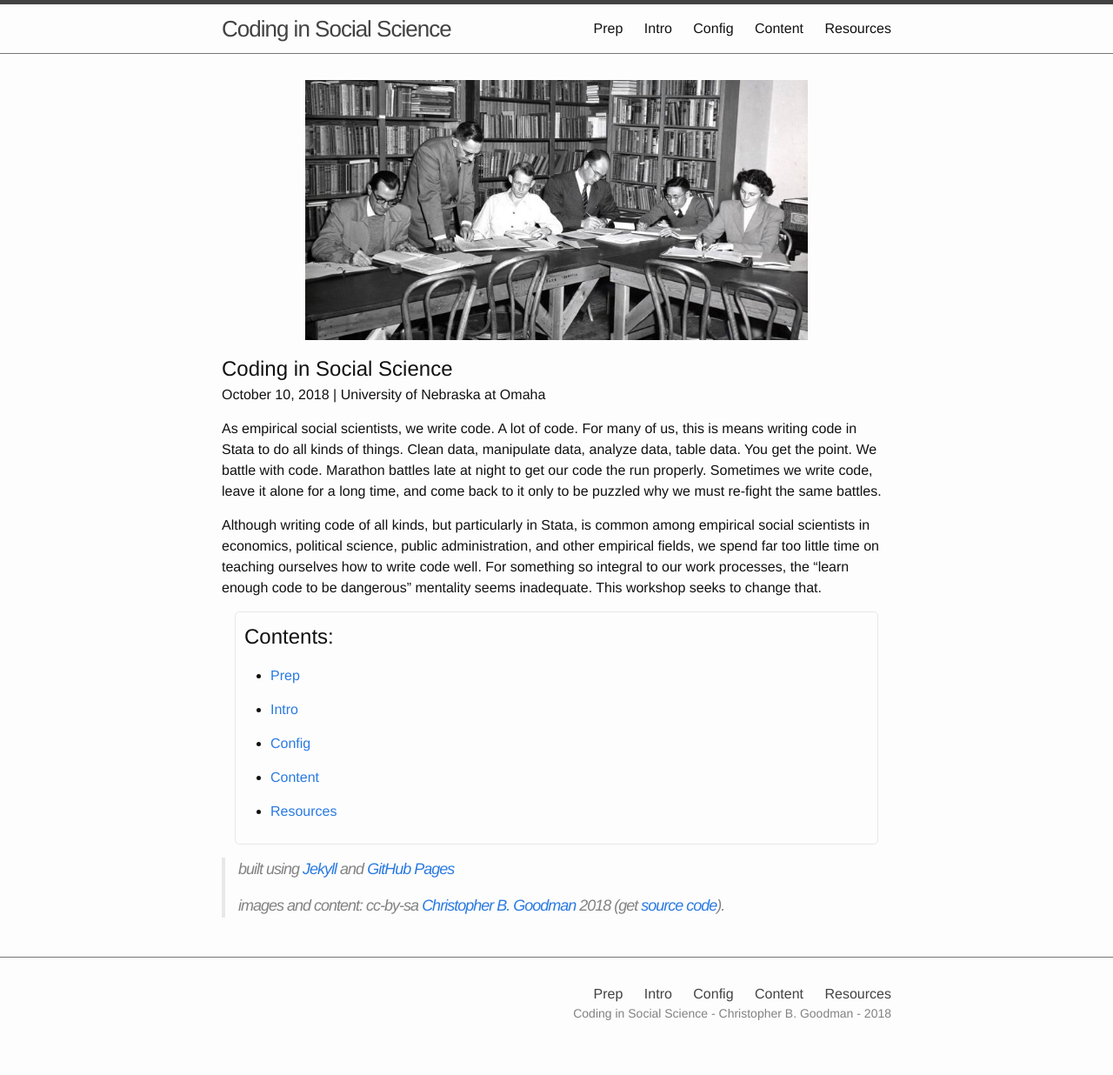
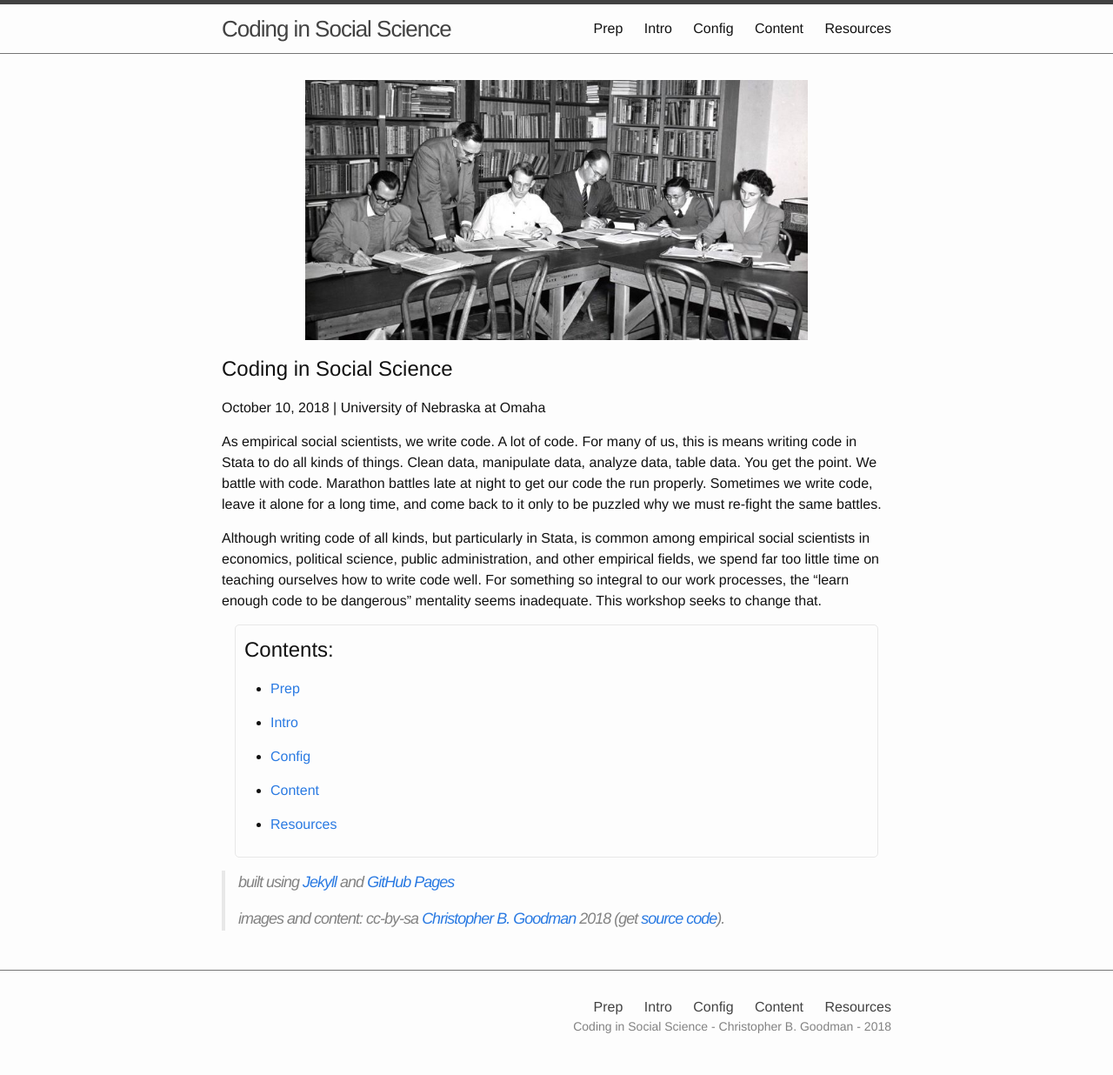
Before and after one commit to codesocsci/coding-workshop, a Jekyll site: the page built from index.md, in a window 1280 px wide. Shown: the whole page at 87% size. Built offline with Jekyll 4.4.1, drawn with Linux system fonts in a browser that asks for light colours.

Commit message:
remove space

```diff
--- a/index.md
+++ b/index.md
@@ -4,7 +4,7 @@ title: Home
 
 {% include figure.html file="College_of_Education_University_of_Idaho_Workshop_scene_2273.jpg" alt="intro image here" width="75%" %}
 
-<div class="intro" markdown="1">
+<div>
 <h2 class="intro">{{ site.title }}</h2>
 <h4>{{ site.workshop_date }} | {{ site.workshop_location }}</h4>
 </div>
```
